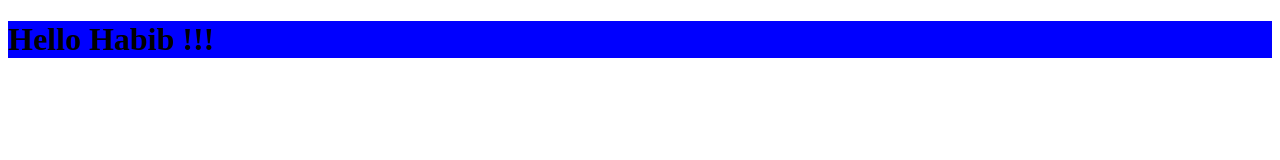
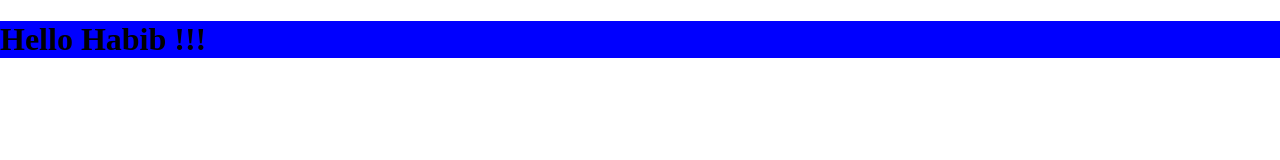
Before and after one commit to tfho/random-number-app, a plain HTML site: page index.html in a window 1280 px wide. Drawn offline with Linux system fonts and the light colour scheme.

Commit message:
Remove html default style

```diff
--- a/style.css
+++ b/style.css
@@ -1,3 +1,11 @@
 h1 {
     background-color: blue;
 }
+
+body {
+    margin: 0;
+}
+
+html, body {
+    min-height: 100%;
+}
```
